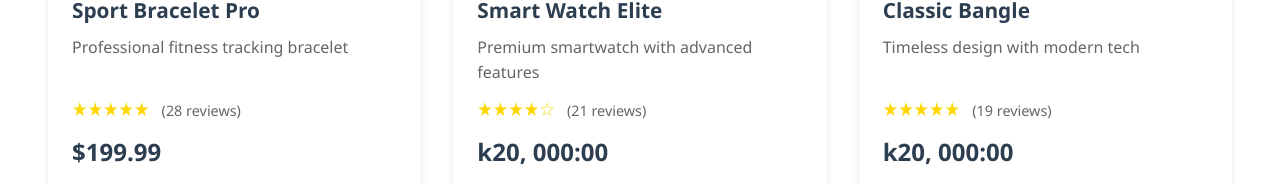
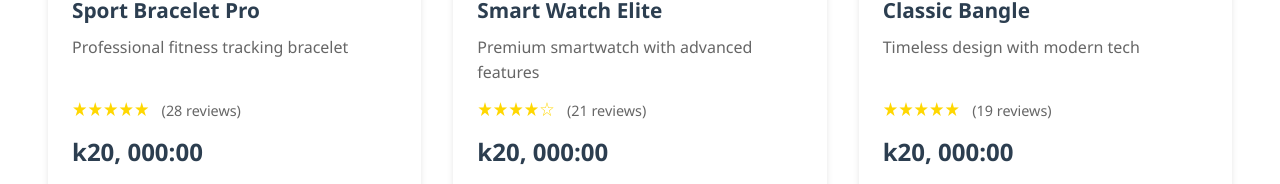
Before and after one commit to KONDWANI47/tech, a plain HTML site: page index.html in a window 1280 px wide. Shown: the part 2554-2738 px from the top of the page. Drawn offline with Linux system fonts and the light colour scheme.

Commit message:
Update index.html

```diff
--- a/index.html
+++ b/index.html
@@ -136,7 +136,7 @@
                     <span class="stars">★★★★★</span>
                     <span class="review-count">(28 reviews)</span>
                 </div>
-                <div class="price">$199.99</div>
+                <div class="price">k20, 000:00</div>
                 <button class="buy-btn">View Details</button>
             </div>
             <div class="product-card" data-product-id="6">
```
